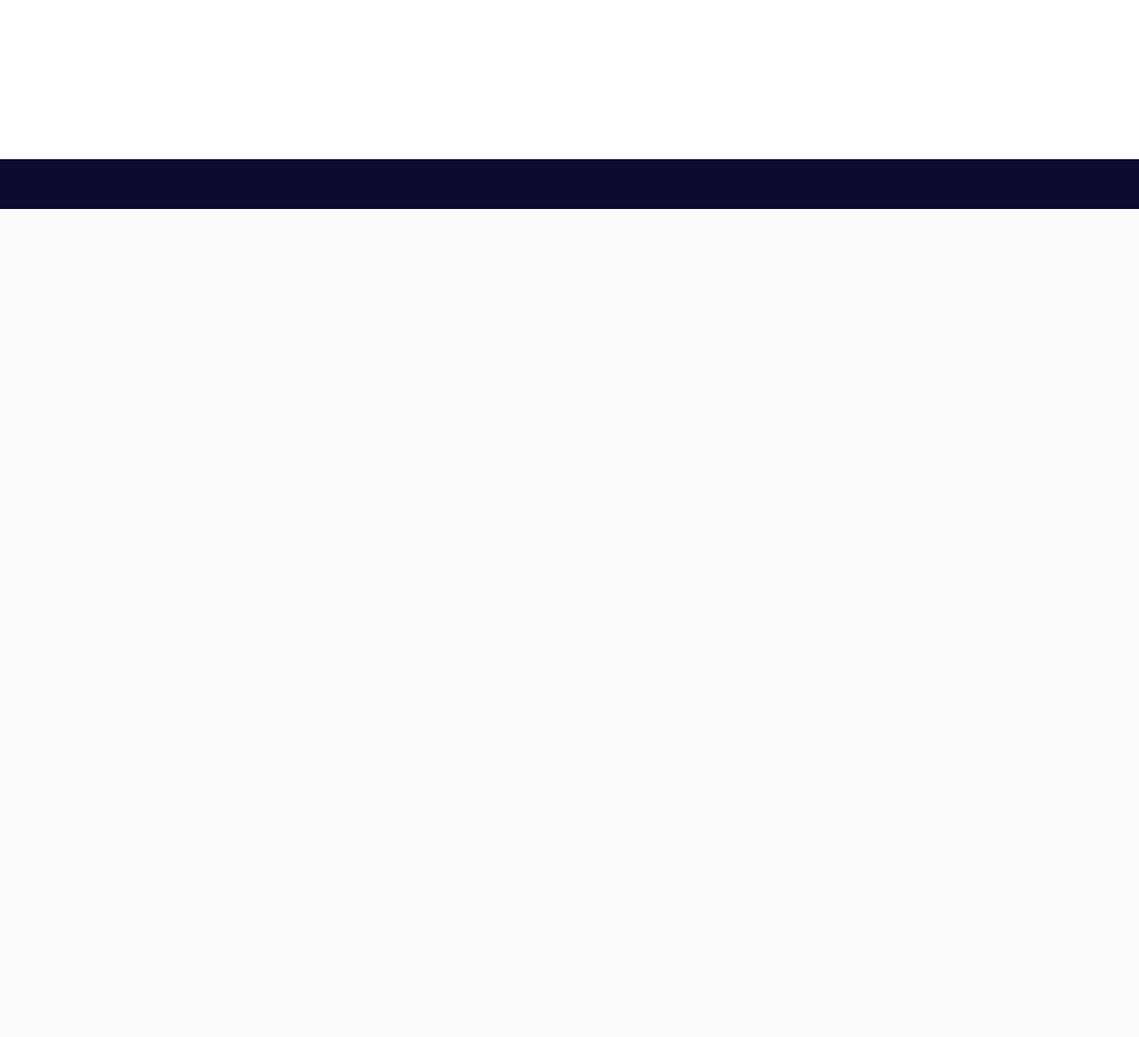
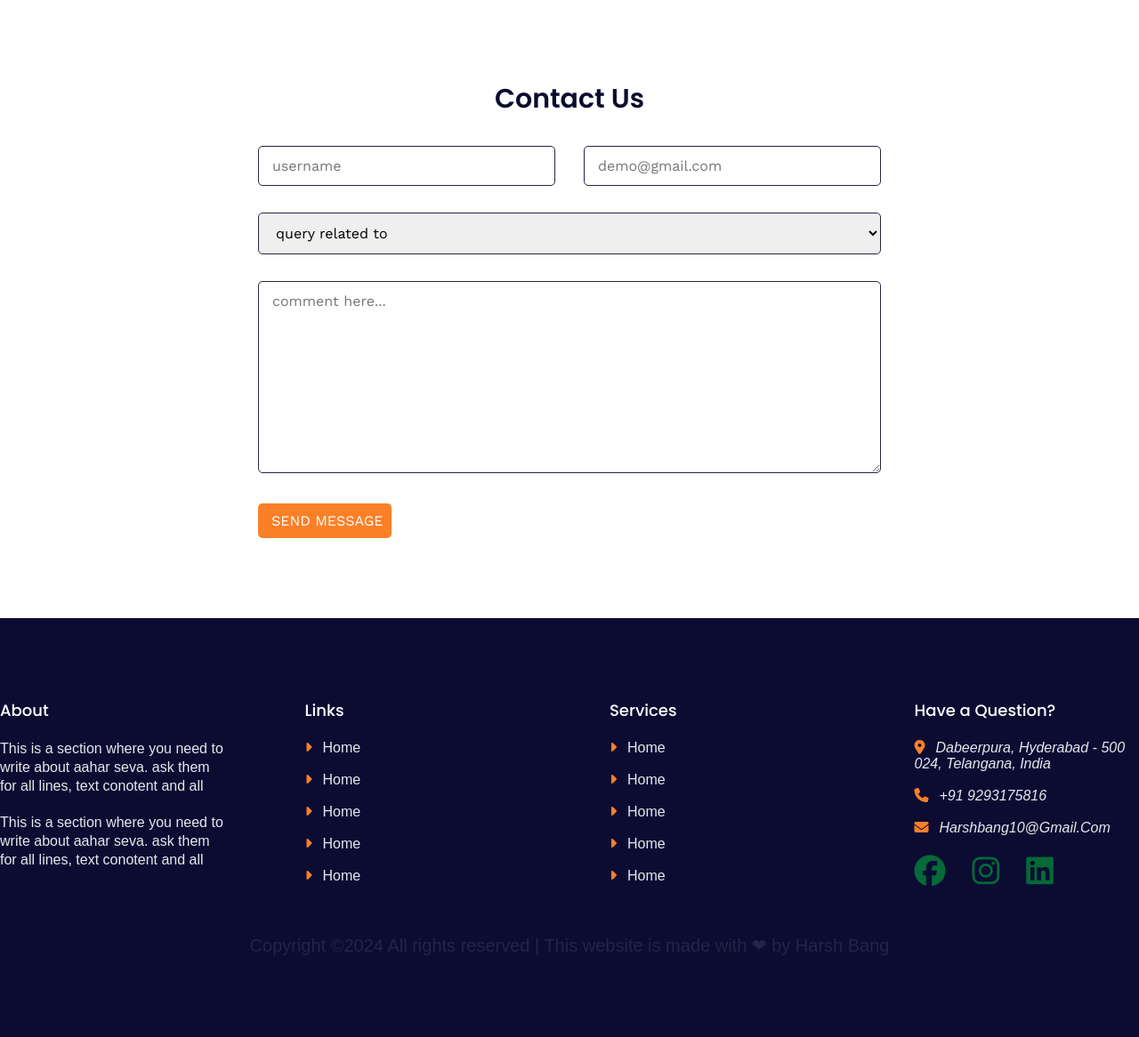
Before and after one commit to HarshBang/Aahar-Seva-Web-Project, a PHP site: page / in a window 1280 px wide. Shown: the part 3079-4245 px from the top of the page at 89% size. Before the commit the page ends 3314 px from the top, so only its background shows below. Run offline with PHP 8.4, Linux system fonts and the light colour scheme.

```diff
--- a/css/style.css
+++ b/css/style.css
@@ -71,7 +71,7 @@ NavBar Code Starts
 header {
   position: sticky;
   top: 0;
-  z-index: 1000;
+  z-index: 100;
   box-shadow: var(--shadow);
 }
 
@@ -106,6 +106,7 @@ header {
   display: inline;
   text-transform: capitalize;
   color: var(--white);
+  font-size: 16px;
 }
 
 .login {
@@ -148,6 +149,17 @@ header {
   to {
     opacity: 1;
   }
+}
+
+.mobile-nav-icon {
+  display: none;
+  background-color: transparent;
+  cursor: pointer;
+  border: none;
+}
+
+.mobile-nav-icon[name="close-outline"] {
+  display: none;
 }
 
 /* ===========================================
@@ -217,6 +229,16 @@ Resuable Code Section Starts
 /* ===========================================
 Hero Section Slider Code Starts
 ======================================= */
+/* .hero-slider {
+  height: 100vh;
+}
+
+.swiper-slide img {
+  display: block;
+  width: 300px;
+  height: 300px;
+  object-fit: cover;
+} */
 .slider {
   width: 100%;
   height: cal(100vh - 90px);
@@ -267,7 +289,6 @@ Hero Section Slider Code Starts
 .num {
   height: 100vh;
 }
-
 /* ===========================================
 About Section Code Starts
 ======================================= */
@@ -409,7 +430,7 @@ Contact Section Code Starts
 .section-contact-main input,
 .section-contact-main select,
 .section-contact-main textarea {
-  padding: 12px 20px;
+  padding: 12px 15px;
   border: 1px solid var(--para);
   border-radius: 5px;
   font-size: 16px;
@@ -418,7 +439,7 @@ Contact Section Code Starts
 }
 
 .section-contact-main input[type="submit"] {
-  max-width: 90px;
+  max-width: 150px;
   padding: 10px 15px;
   border: none;
 }
@@ -426,8 +447,71 @@ Contact Section Code Starts
 /* ===========================================
 Footer Code Starts
 ======================================= */
-footer {
+.section-footer {
   background-color: var(--orgColor);
-  padding: 20px 0px;
-  height: 7vh;
+  transition: all 0.7s linear;
 }
+
+.section-footer h3 {
+  color: var(--white);
+  margin-bottom: 20px;
+}
+
+.f-about p {
+  color: var(--offwhite);
+  text-align: left;
+  font-size: 16px;
+}
+
+.f-links ul,
+.f-servies ul,
+.f-address address {
+  display: flex;
+  flex-direction: column;
+  gap: 18px;
+  justify-content: center;
+}
+
+.f-links li,
+.f-links a,
+.f-servies li,
+.f-servies a,
+.f-address a {
+  font-size: 16px;
+  color: var(--offwhite);
+  text-transform: capitalize;
+}
+
+.f-links span,
+.f-servies span,
+.f-address span {
+  margin-right: 12px;
+  color: var(--initBtn);
+}
+
+.f-address p,
+.f-address p a {
+  font-style: normal;
+}
+
+.f-social-icons {
+  display: flex;
+  align-items: center;
+  gap: 30px;
+  font-size: 35px;
+  margin: 20px 0;
+  color: var(--loginClr);
+}
+
+.f-credits {
+  margin-top: 30px;
+}
+
+.footer a:hover,
+.footer a:active {
+  color: var(--para);
+}
+
+/* ===========================================
+Media query Code Starts
+======================================= */
--- a/index.html
+++ b/index.html
@@ -10,18 +10,16 @@
     <link rel="stylesheet" href="https://cdnjs.cloudflare.com/ajax/libs/font-awesome/6.5.1/css/all.min.css" integrity="sha512-DTOQO9RWCH3ppGqcWaEA1BIZOC6xxalwEsw9c2QQeAIftl+Vegovlnee1c9QX4TctnWMn13TZye+giMm8e2LwA==" crossorigin="anonymous" referrerpolicy="no-referrer"/>
 
     <link rel="stylesheet" href="./css/style.css" />
-    <script src="/js/index.js"></script>
   </head>
 
   <body>
-
     <!--
     ===========================================
     NavBar Code Starts
     ======================================= -->
     <header>
       <div class="navbar">
-        <div class="nav-logo"><a href="#top"><img src="media/navLogo.png" class="logo" alt="nav-logo"></a></div>
+        <div class="nav-logo"><a href="#"><img src="media/navLogo.png" class="logo" alt="nav-logo"></a></div>
 
         <div class="nav-item">
             <div class="dropdown">
@@ -54,20 +52,30 @@
                 </div>
             </div>
 
-            <a href="./temp/init.html" ><button class="btn"><b>SPONSOR MEAL <i class="fa-solid fa-bowl-food"></i></b></button></a>
+            <a href="#seva" ><button class="btn"><b>SPONSOR MEAL <i class="fa-solid fa-bowl-food"></i></b></button></a>
 
-            <a href="./temp/init.html" ><i class="fa-solid fa-id-badge login"></i></a>
+            <a href="/login.html" ><i class="fa-solid fa-id-badge login"></i></a>
           </div>
         </div>
       </div>
-    </header>
 
     <!--
     ===========================================
     Hero Section Slider Code Starts
     ======================================= -->
     <!--Review! can be done better using library-->
-    <section class="slider" id="top">
+    <!-- <section class="section hero-slider">
+      <div class="swiper heroSwiper">
+        <div class="swiper-wrapper">
+          <div class="swiper-slide"><img src="/media/slides/slide1.png" alt="hero-slider1" /></div>
+          <div class="swiper-slide"><img src="/media/slides/slide2.png" alt="hero-slider2" /></div>
+          <div class="swiper-slide"><img src="/media/slides/slide1.png" alt="hero-slider3" /></div>
+          <div class="swiper-slide"><img src="/media/slider2/s1.jpg" alt="hero-slider4" /></div>
+        </div>
+        <div class="swiper-pagination"></div>
+      </div>
+    </section> -->
+    <section class="slider">
       <div class="slides">
           <img src="./media/slides/slide1.png">
           <img src="./media/slides/slide2.png">
@@ -75,7 +83,6 @@
           <img src="./media/slides/slide4.png">
       </div>
     </section>
-
     <!--
     ===========================================
     About Section Code Starts
@@ -97,8 +104,8 @@
     ===========================================
     Avail booking Slots Calender Code Starts
     ======================================= -->
-    <section class="section section-calender">
-      <a href="#" ><h2 class="common-heading seva" id="seva">SEVA</h2></a>
+    <section class="section section-calender" id="seva">
+      <a href="#" ><h2 class="common-heading seva" id="seva">Seva</h2></a>
       <div class="container grid grid-two-column">
         <div class="one-g-sec-cal">
           <img src="./media/section-calender.png" class="jog" alt="joy-of-giving">
@@ -149,10 +156,47 @@
 
     <!--
     ===========================================
-    Contact Us Code Starts
+    Contact Section Code Starts
     ======================================= -->
     <section class="section section-contact">
+      <div class="container">
+        <h2 class="common-heading">Contact Us</h2>
+      </div>
 
+      <div class="section-contact-main contact-container">
+        <form action="#">
+
+          <div class="grid grid-two-column">
+            <div>
+              <label for="username"></label>
+              <input type="text" name="username" id="username" placeholder="username">
+            </div>
+            <div>
+              <label for="email"></label>
+              <input type="text" name="email" id="email" placeholder="demo@gmail.com">
+            </div>
+          </div>
+
+          <div>
+            <select name="query">
+              <option value="q">query related to</option>
+              <option value="donation">Donation</option>
+              <option value="volunteering">volunteering</option>
+              <option value="other">Other</option>
+            </select>
+          </div>
+
+          <div>
+            <label for="textarea"></label>
+            <textarea name="textarea" id="textarea" cols="30" rows="10" placeholder="comment here..."></textarea>
+          </div>
+
+          <div>
+            <input type="submit" name="submit" id="submit" class="btn" value="send message"/>
+          </div>
+        </form>
+
+      </div>
     </section>
 
 
@@ -160,7 +204,53 @@
     ==========================================
     Footer Code Starts
     ======================================= -->
-    <footer>
+    <footer class="section section-footer">
+      <div class="container grid grid-four-column">
+        <div class="f-about">
+          <h3>About</h3>
+          <p>This is a section where you need to write about aahar seva. ask them for all lines, text conotent and all <br/><br/>
+             This is a section where you need to write about aahar seva. ask them for all lines, text conotent and all</p>
+        </div>
+
+        <div class="f-links">
+          <h3>Links</h3>
+          <ul>
+            <li><span><i class="fa-solid fa-caret-right"></i></span><a href="#">home</a></li>
+            <li><span><i class="fa-solid fa-caret-right"></i></span><a href="#">home</a></li>
+            <li><span><i class="fa-solid fa-caret-right"></i></span><a href="#">home</a></li>
+            <li><span><i class="fa-solid fa-caret-right"></i></span><a href="#">home</a></li>
+            <li><span><i class="fa-solid fa-caret-right"></i></span><a href="#">home</a></li>
+          </ul>
+        </div>
+
+        <div class="f-servies">
+          <h3>Services</h3>
+          <ul>
+            <li><span><i class="fa-solid fa-caret-right"></i></span><a href="#">home</a></li>
+            <li><span><i class="fa-solid fa-caret-right"></i></span><a href="#">home</a></li>
+            <li><span><i class="fa-solid fa-caret-right"></i></span><a href="#">home</a></li>
+            <li><span><i class="fa-solid fa-caret-right"></i></span><a href="#">home</a></li>
+            <li><span><i class="fa-solid fa-caret-right"></i></span><a href="#">home</a></li>
+          </ul>
+        </div>
+
+        <div class="f-address">
+          <h3>Have a Question?</h3>
+          <address>
+            <div><span><i class="fa-solid fa-location-dot"></i></span><a href="#">Dabeerpura, Hyderabad - 500 024, Telangana, India </a></div>
+            <div><span><i class="fa-solid fa-phone"></i></span><a href="tel:+919293175816">+91 9293175816</a></div>
+            <div><span><i class="fa-solid fa-envelope"></i></span><a href="mailto:harshbang10@gmail.com">harshbang10@gmail.com</a></div>
+          </address>
+
+          <div class="f-social-icons">
+            <div><i class="fa-brands fa-facebook icons"></i><a href="https://www.facebook.com/aaharseva/"></a></div>
+            <div><i class="fa-brands fa-instagram icons"></i><a href="https://www.instagram.com/aaharseva/"></a></div>
+            <div><i class="fa-brands fa-linkedin"></i><a href=""></a></div>
+          </div>
+        </div>
+
+      </div>
+      <div class="f-credits"><p>Copyright ©2024 All rights reserved | This website is made with &#x2764 by Harsh Bang</p></div>
 
     </footer>
 
@@ -173,11 +263,24 @@
     <script src="https://cdn.jsdelivr.net/npm/swiper@11/swiper-bundle.min.js"></script> <!--slider of section-customPicDownload-->
 
     <script>
+      const heroSwiper = new Swiper('.heroSwiper', {
+        direction: 'vertical',
+        autoplay: {
+          delay: 4000,
+        },
+        pagination: {
+          el: '.swiper-pagination',
+          clickable: true,
+        },
+      });
+    </script>
+
+    <script>
       var swiper = new Swiper(".mySwiper", {
       slidesPerView: 4,
       spaceBetween: 10,
       autoplay:{
-      delay:3000,
+      delay:4000,
       },
       pagination: {
         el: ".swiper-pagination",
@@ -185,5 +288,6 @@
       },
     });
     </script>
+
   </body>
 </html>
```
Also changed, not shown: css/login.css (added, +80 -0 lines), login.html (added, +100 -0 lines).
